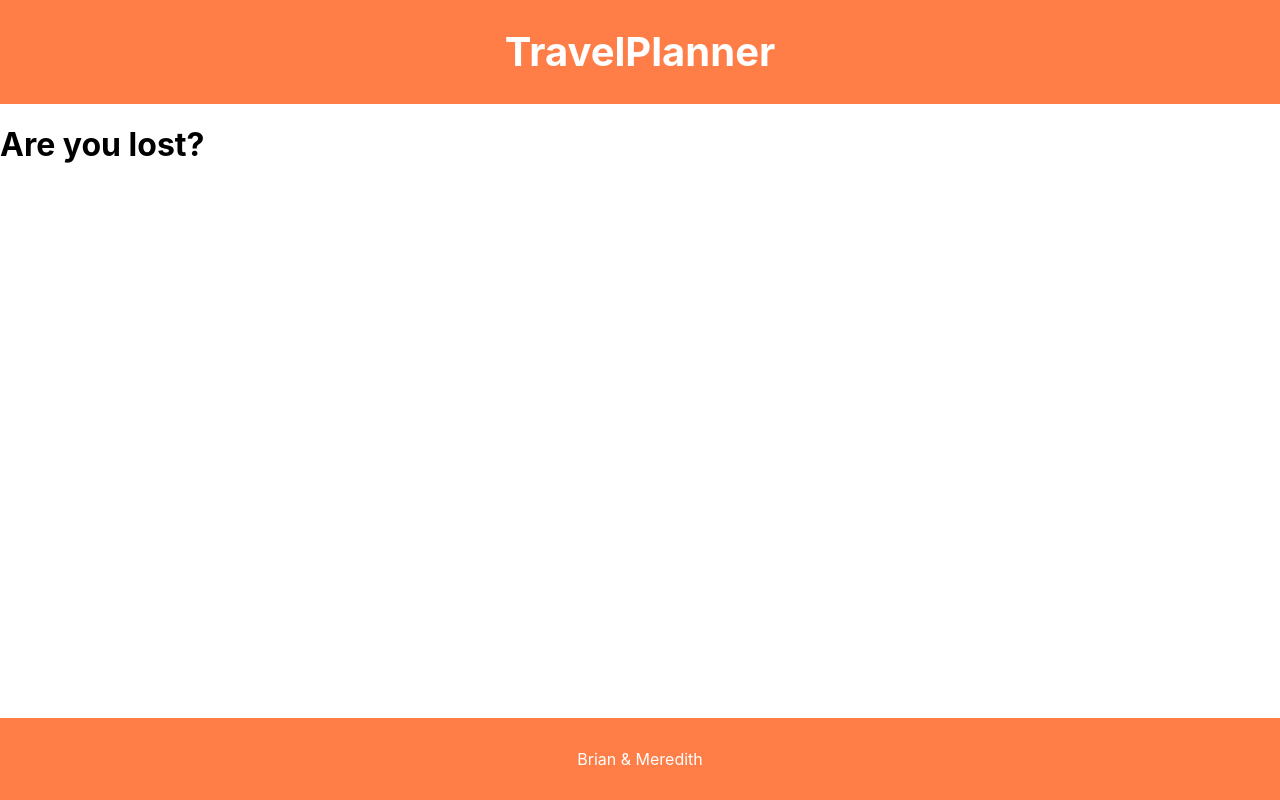
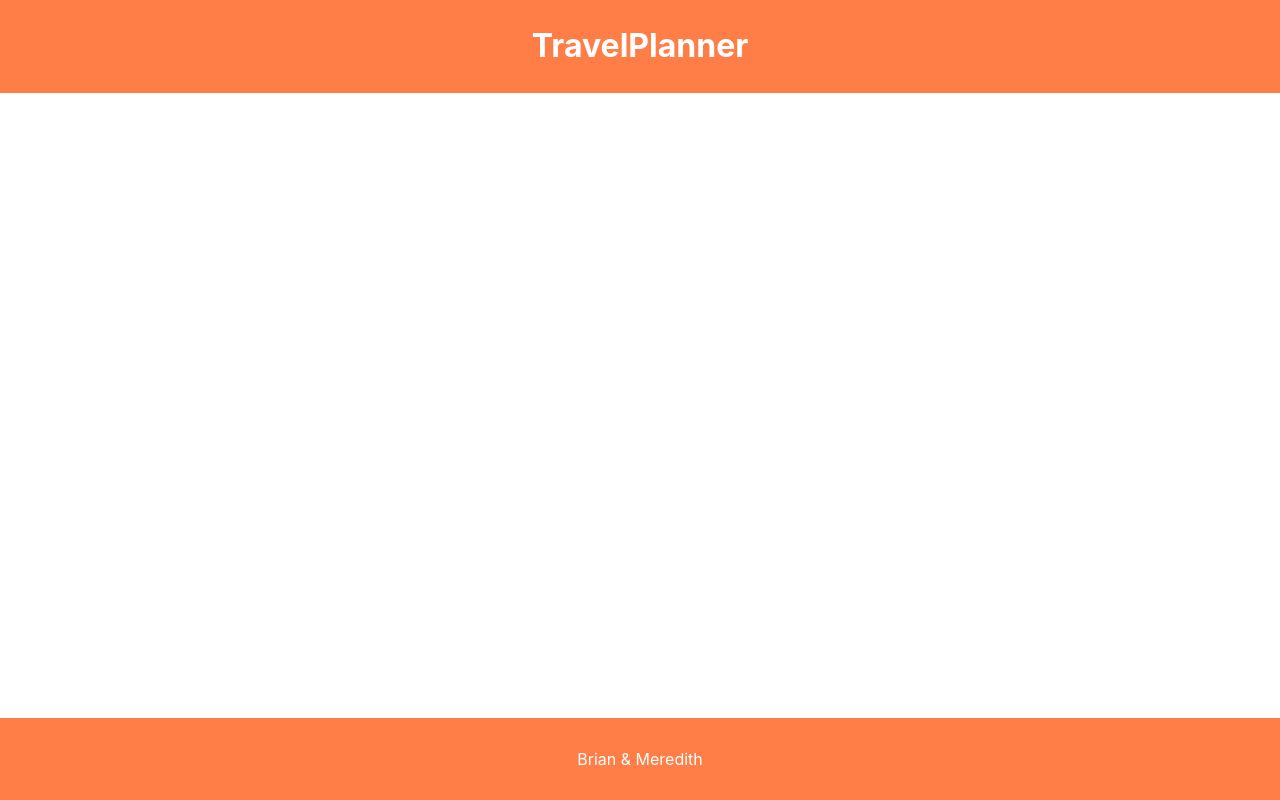
Before and after one commit to brianryu/FightClub-FE, a React (Create React App) app: page / in a window 1280 px wide. Built offline with nearby package versions, Linux system fonts and the light colour scheme; what google-maps-react would draw is missing.

Commit message:
fixed the footer & routes

```diff
--- a/src/App.css
+++ b/src/App.css
@@ -33,12 +33,15 @@
 }
 
 header {
-  background-color: #FF7E47;
-  padding: 20px;
+  background: #FF7E47;
   text-align: center;
-  line-height: 10px;
-  font-size: 20px;
   color: white;
+  line-height: 50px;
+  padding: 0 20px;
+  display: block;
+  position: fixed;
+  left: 0 ; right: 0; top: 0;
+  height:[footer-height]
 }
 
 footer {
@@ -50,7 +53,8 @@ footer {
 }
 
 .footer {
-  position: absolute;
+  display: block;
+  position: fixed;
   left: 0 ; right: 0; bottom: 0;
   height:[footer-height]
 }
--- a/src/containers/TripContainer.js
+++ b/src/containers/TripContainer.js
@@ -13,7 +13,7 @@ class TripContainer extends React.Component {
     fetch("http://localhost:3005/api/v1/todos")
       .then(response => response.json())
       .then(tripArray => {
-
+        console.log(tripArray)
         this.setState({
           trips: tripArray
         });
@@ -39,7 +39,7 @@ class TripContainer extends React.Component {
     return (
       <div>
         <Switch>
-          <Route path="/trips/:id" render={props => {
+          <Route path="/trips/:id" render={(props) => {
               console.log(props)
 
 
@@ -47,13 +47,13 @@ class TripContainer extends React.Component {
                     console.log(trip.id)
                   return trip.id === parseInt(props.match.params.id)
               })
-            //   debugger;
+              console.log(foundTrip);
               if (foundTrip === undefined) {
                   props.history.push("/")
                   return
               } else {
                   return (
-                      <TripList eachTrip={foundTrip}/>
+                      <TripList eachTrip={foundTrip.trip}/>
                   )
               }
           }}/>
--- a/src/containers/TripList.js
+++ b/src/containers/TripList.js
@@ -4,19 +4,6 @@ import {Link} from 'react-router-dom'
 
 
 class TripList extends React.Component {
-
-    state = {
-        clicked: false
-    }
-
-    tripPage = (event) => {
-        this.setState({
-            clicked: !this.state.clicked
-        })
-    }
-
-
-
 
     render(){
 
```
